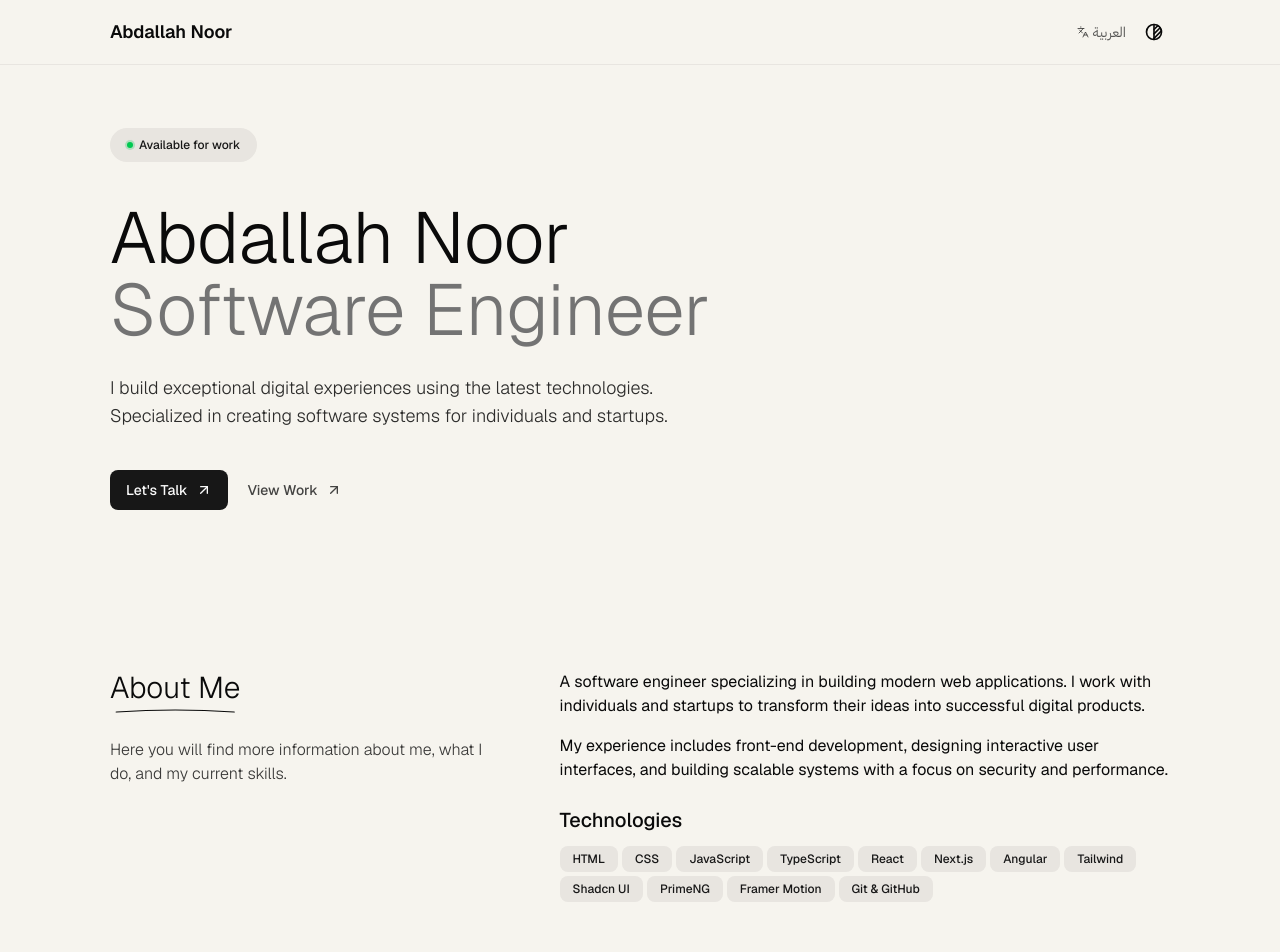
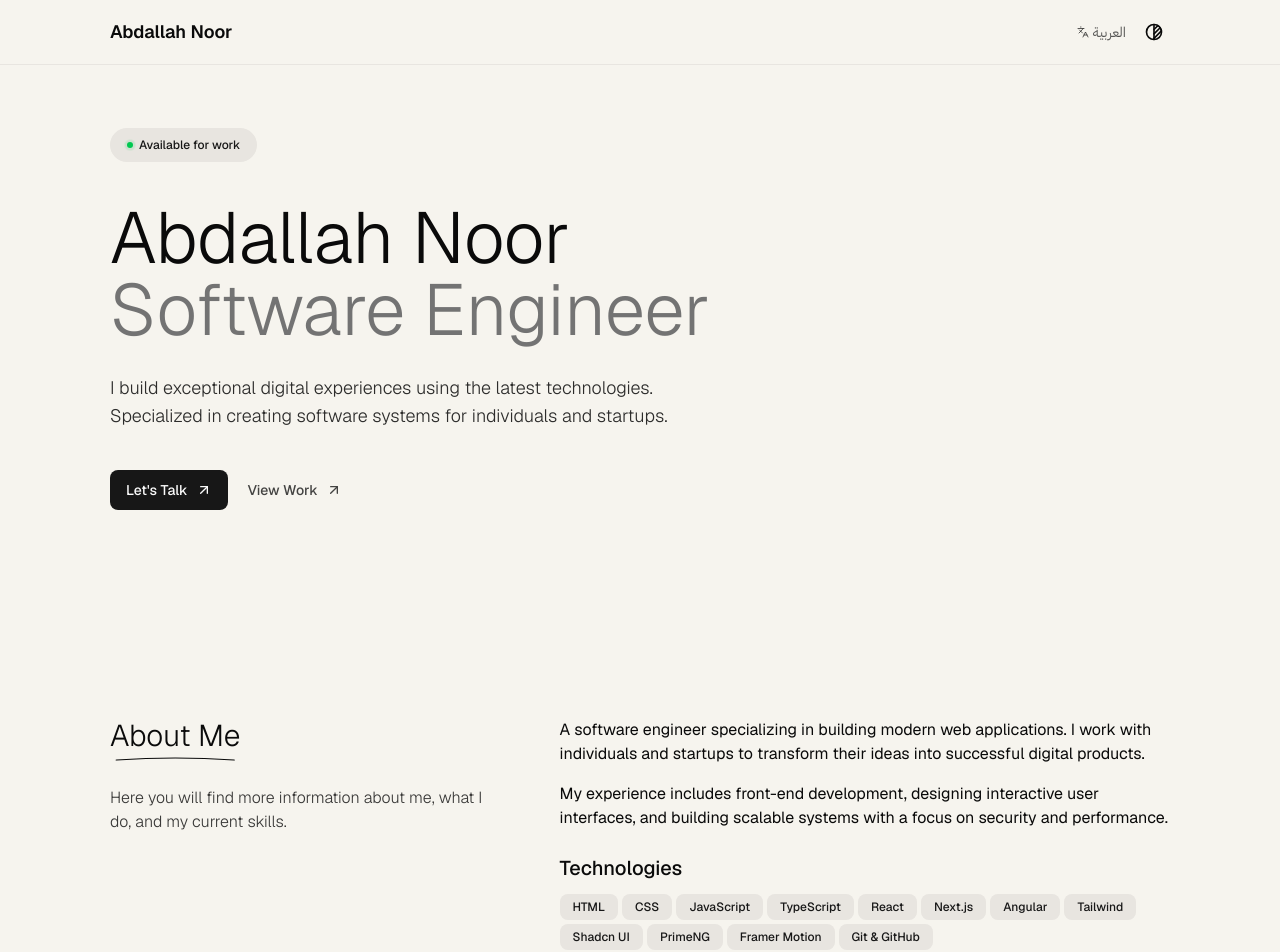
Before and after one commit to abdallanoor/portfolio, a Next.js app: page /en in a window 1280 px wide. Shown: the top 952 px of the page. Built offline with nearby package versions, Linux system fonts and the light colour scheme.

Commit message:
fix: update section class for improved layout consistency

```diff
--- a/components/home/about.tsx
+++ b/components/home/about.tsx
@@ -21,7 +21,7 @@ export default function About() {
   const t = useTranslations("about");
 
   return (
-    <section className="container grid grid-cols-1 md:grid-cols-5 gap-6 md:gap-16 py-8">
+    <section className="section container">
       <div className="md:col-span-2">
         <SectionHeader title={t("title")} description={t("description")} />
       </div>
```
